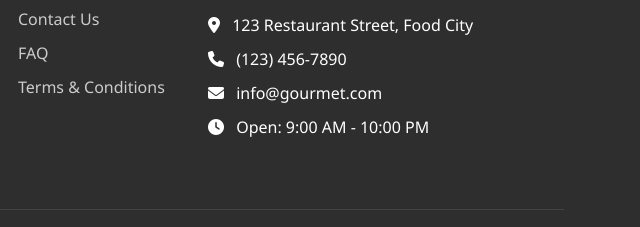
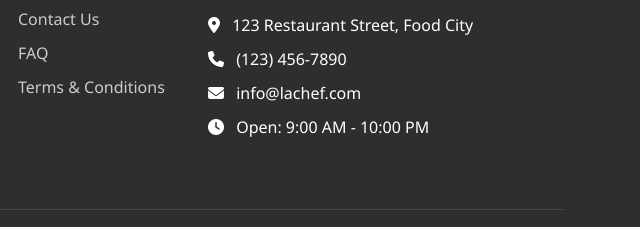
Before and after one commit to arunkumar221004/restaurant-website, a plain HTML site: page index.html in a window 1280 px wide. Shown: the part 2561-2788 px from the top of the page, 634-1274 px from the left. Drawn offline with nearby package versions, Linux system fonts and the light colour scheme; files that its build step writes are made by us from their sources; files whose address does not match are found by name.

Commit message:
index.html

```diff
--- a/index.html
+++ b/index.html
@@ -188,7 +188,7 @@
                         <p>Feel free to make touch!</p>
                         <li><i class="fas fa-map-marker-alt me-2"></i> 123 Restaurant Street, Food City</li>
                         <li><i class="fas fa-phone me-2"></i> (123) 456-7890</li>
-                        <li><i class="fas fa-envelope me-2"></i> info@gourmet.com</li>
+                        <li><i class="fas fa-envelope me-2"></i> info@lachef.com</li>
                         <li><i class="fas fa-clock me-2"></i> Open: 9:00 AM - 10:00 PM</li>
                     </ul>
                 </div>
@@ -212,4 +212,5 @@
         });
     </script>
 </body>
+
 </html>
```
